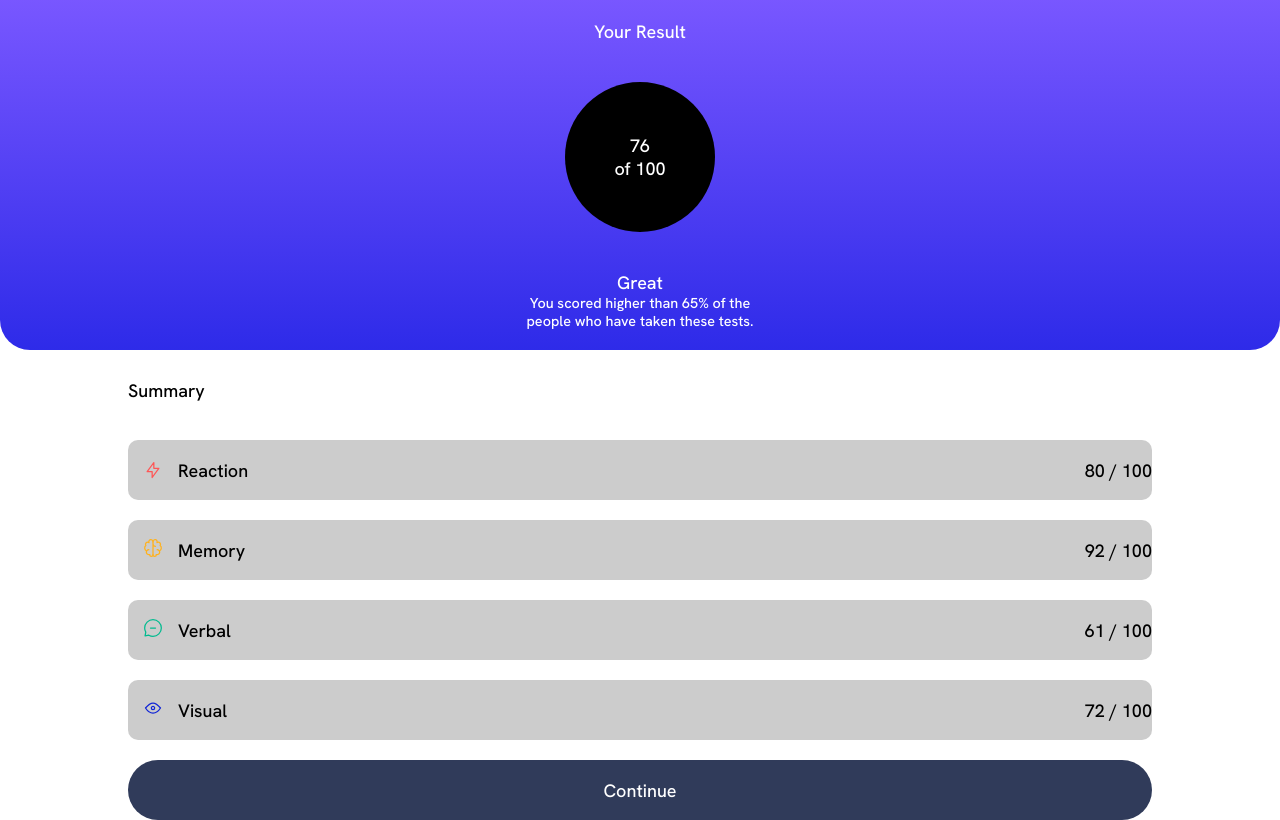
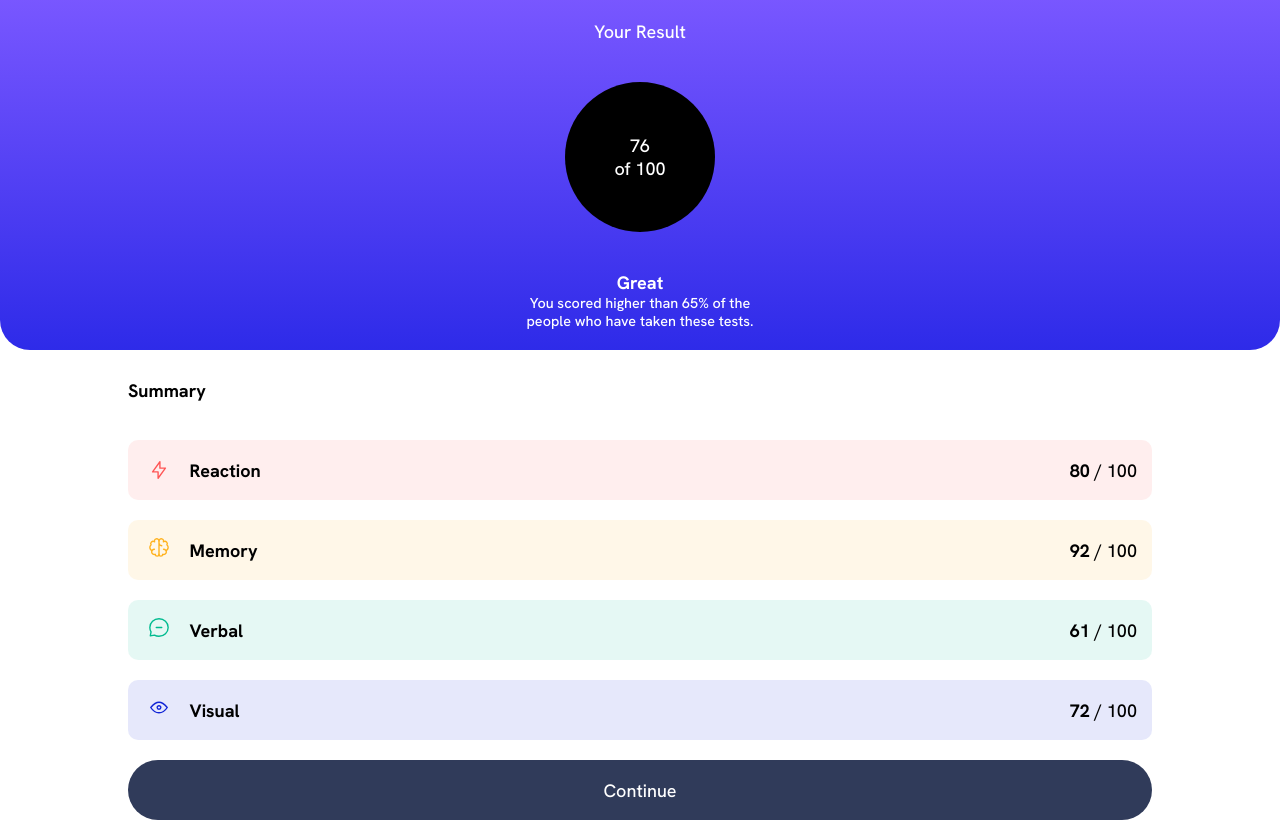
Before and after one commit to Smailen5/results-summary-component-main, a plain HTML site: page index.html in a window 1280 px wide. Drawn offline with Linux system fonts and the light colour scheme.

Commit message:
posizionato tutto
inizio piccoli ritocchi

```diff
--- a/index.html
+++ b/index.html
@@ -26,7 +26,7 @@
     </div>
 
     <div class="title">
-      <div>Great</div>
+      <strong>Great</strong>
       You scored higher than 65% of the people who have taken these tests.
     </div>
 
@@ -35,42 +35,52 @@
     <div class="main">
 
       <div class="container-dati mrg" id="summary">
-        <div class="title-dato"> Summary</div>
+        <div class="title-dato">
+          <strong>Summary</strong>
+        </div>
         <div class="dato"></div>
       </div>
 
       <div class="container-dati mrg" id="reaction">
-        <div class="title-dato flex">
+        <div class="title-dato">
           <img src="/assets/images/icon-reaction.svg" alt="">
-          <p>Reaction</p>
+          <strong>Reaction</strong>
         </div>
-        <div class="dato">80 / 100</div>
+        <div class="dato">
+          <strong>80 </strong>/ 100
+        </div>
       </div>
 
-      <div class="container-dati mrg">
-        <div class="title-dato flex">
+      <div class="container-dati mrg" id="memory">
+        <div class="title-dato">
           <div class="cnt-img"><img src="/assets/images/icon-memory.svg" alt=""></div>
-          Memory
+          <strong>Memory</strong>
         </div>
-        <div class="dato">92 / 100</div>
+        <div class="dato">
+          <strong>92 </strong>/ 100
+        </div>
       </div>
 
-      <div class="container-dati mrg">
-        <div class="title-dato flex">
+      <div class="container-dati mrg" id="verbal">
+        <div class="title-dato">
           <div class="cnt-img"><img src="/assets/images/icon-verbal.svg" alt=""></div>
-          Verbal
+          <strong>Verbal</strong>
         </div>
-        <div class="dato">61 / 100</div>
+        <div class="dato">
+          <strong>61 </strong>/ 100
+        </div>
       </div>
 
-      <div class="container-dati mrg">
-        <div class="title-dato flex">
-          <div class="dnt-img"><img src="/assets/images/icon-visual.svg" alt=""></div>
-          Visual
+      <div class="container-dati mrg" id="visual">
+        <div class="title-dato">
+          <div class="cnt-img"><img src="/assets/images/icon-visual.svg" alt=""></div>
+          <strong>Visual</strong>
         </div>
-        <div class="dato">72 / 100</div>
+        <div class="dato">
+          <strong>72</strong> / 100
+        </div>
       </div>
-      <div class="button flex">
+      <div class="button">
         Continue
       </div>
     </div>
--- a/style.css
+++ b/style.css
@@ -47,7 +47,13 @@
     font-size: 0.8em;
     text-align: center;
 }
-main{display: flex;align-items: center;flex-direction: column;}
+
+main {
+    display: flex;
+    align-items: center;
+    flex-direction: column;
+}
+
 /* contenitore per tutti i dati */
 .main {
     width: 80%;
@@ -55,22 +61,32 @@ main{display: flex;align-items: center;flex-direction: column;}
     display: flex;
     flex-direction: column;
 }
-#summary{background: none;}
-/* classe per dati */
+/* sfondo dati */
+#summary {background: none;}
+#reaction {background-color: hsla(0, 100%, 67%, 0.1);}
+#memory {background-color: hsla(39, 100%, 56%, 0.1);}
+#verbal {background-color: hsla(166, 100%, 37%, 0.1);}
+#visual {background-color: hsla(234, 85%, 45%, 0.1);}
 
-.mrg{
-    margin: 10px 0;
-}
 /* contenitore singolo dato */
-.container-dati{
+.container-dati {
     display: flex;
     justify-content: space-between;
     align-items: center;
     border-radius: 10px;
     height: 60px;
     background-color: #ccc;
+    margin: 10px 0;
 }
-.title-dato{display: flex;align-items: center;}
+.dato{
+    margin-right: 15px;
+}
+
+.title-dato {
+    display: flex;
+    align-items: center;
+}
+
 /* bottone continua */
 .button {
     width: 100%;
@@ -83,6 +99,13 @@ main{display: flex;align-items: center;flex-direction: column;}
     display: flex;
     align-items: center;
 }
-/* #reaction{align-items: center;} */
-/* .title-dato{display: flex; align-items: center;} */
-main img{margin: 15px;}
+
+main img {
+    margin: 20px;
+    /* border: 1px solid red; */
+    width: 1.2em;
+}
+
+strong {
+    font-weight: 700;
+}
```
